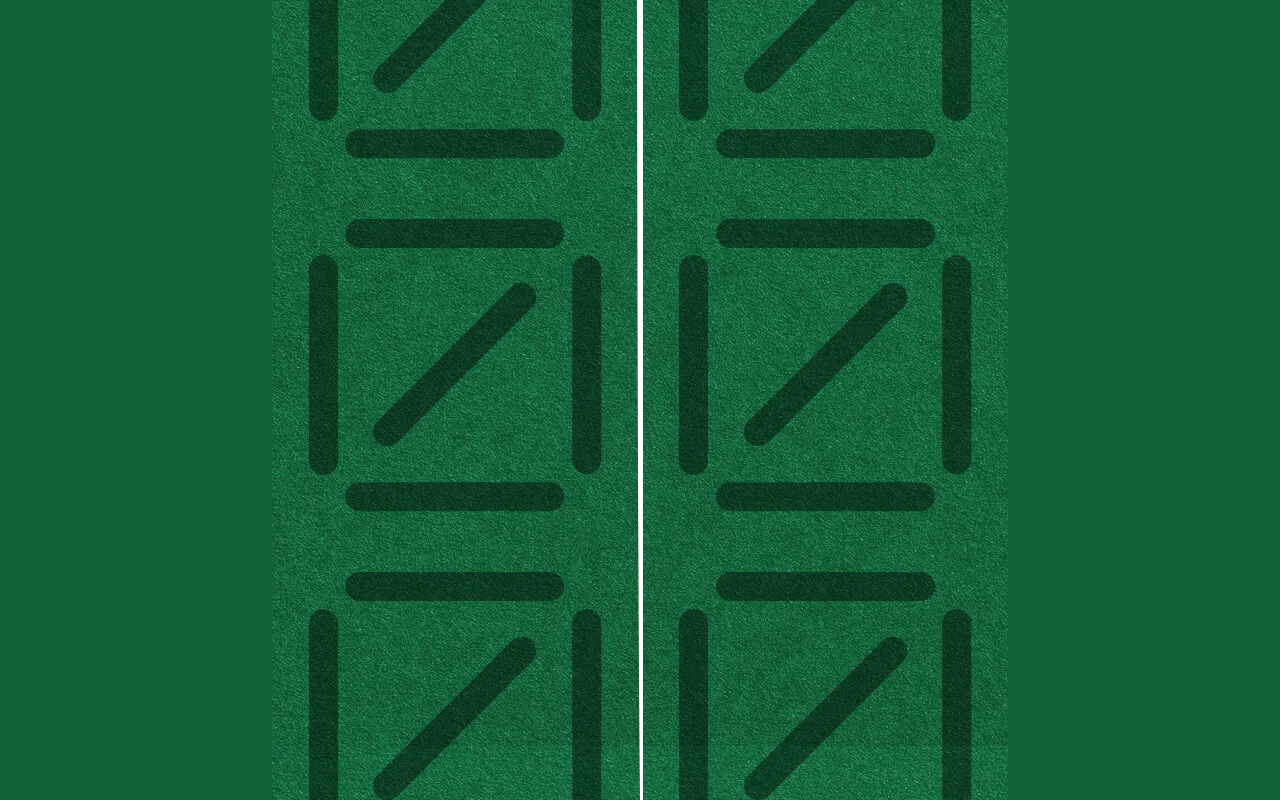
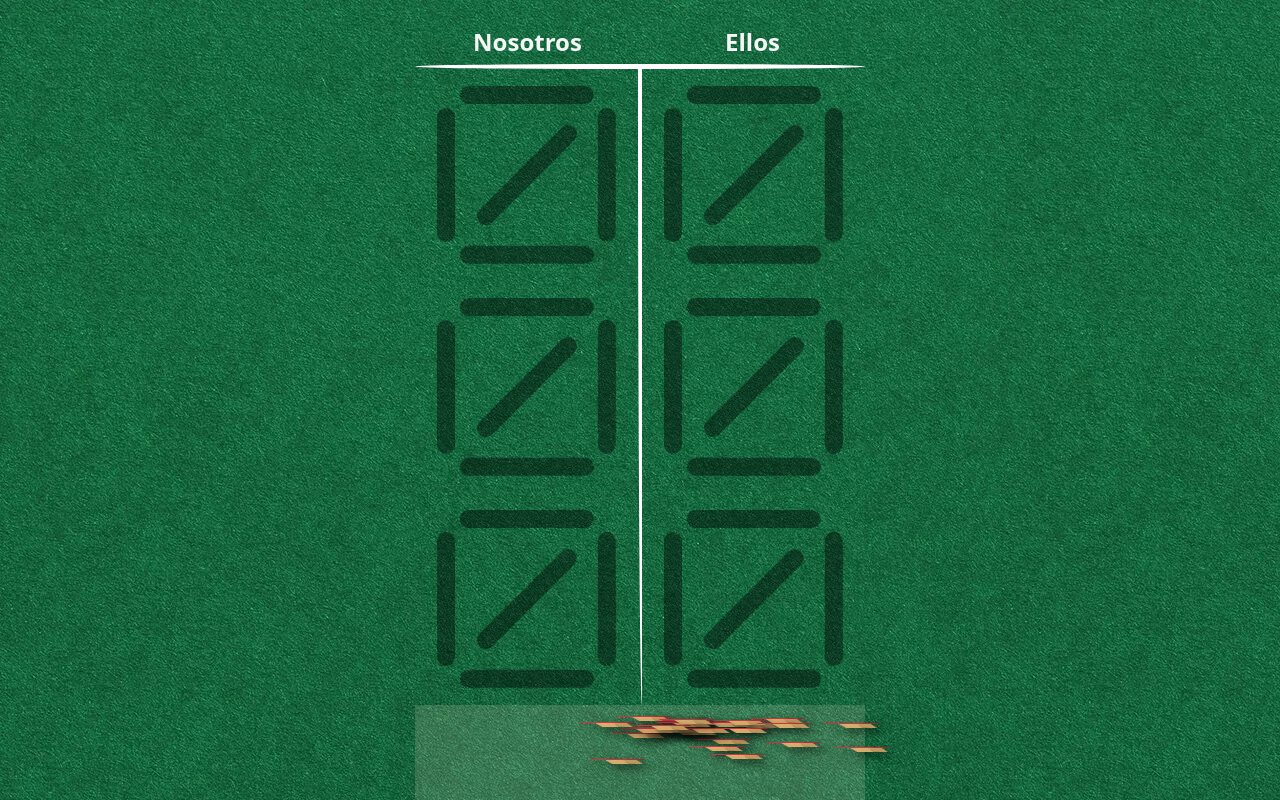
Before and after one commit to demaestriadrian/Anotador-Truco, a React (Vite) app: page / in a window 1280 px wide. Shown: the top 800 px of the page. Built offline with nearby package versions, Linux system fonts and the light colour scheme.

Commit message:
feat: Add global styles, CSS resets, and import component stylesheets to `index.css`.

```diff
--- a/src/ui/styles/index.css
+++ b/src/ui/styles/index.css
@@ -35,3 +35,8 @@
   opacity: 0;
   z-index: -1;
 }
+
+#root {
+  width: 100%;
+  height: 100%;
+}
```
